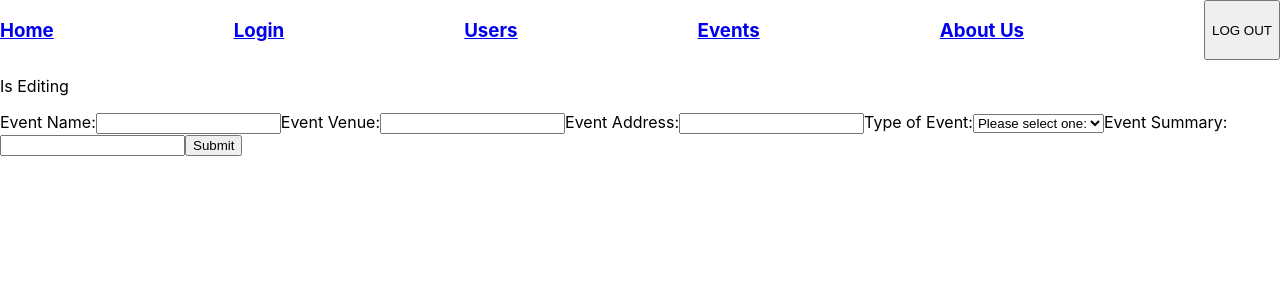
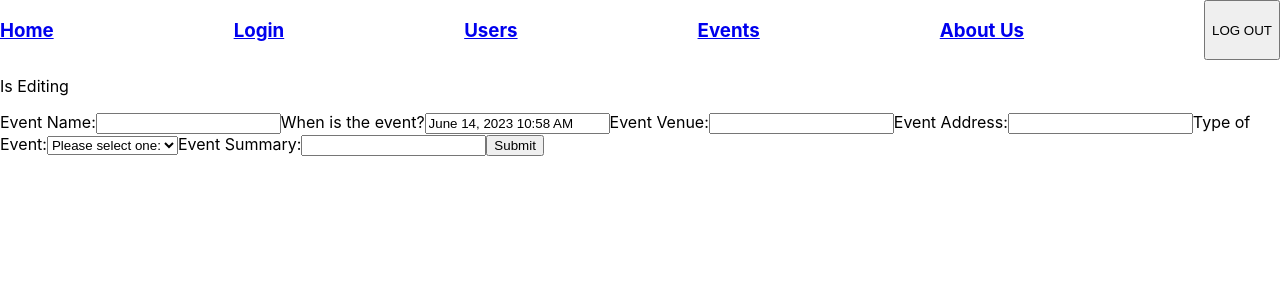
Before and after one commit to beemailley/final-project-frontend-bm, a React (Create React App) app: page /events/create in a window 1280 px wide. Shown: the top 300 px of the page. Built offline with nearby package versions, Linux system fonts and the light colour scheme.

Commit message:
added date picker to create event, edit event, and birthday

```diff
--- a/package.json
+++ b/package.json
@@ -13,6 +13,7 @@
     "eslint-plugin-react": "^7.30.1",
     "eslint-plugin-react-hooks": "^4.6.0",
     "react": "^18.2.0",
+    "react-datepicker": "^4.12.0",
     "react-dom": "^18.2.0",
     "react-redux": "^8.0.5",
     "react-router-dom": "^6.11.2",
--- a/src/components/CreateEvent/CreateEvent.js
+++ b/src/components/CreateEvent/CreateEvent.js
@@ -5,6 +5,8 @@ import { useSelector, useDispatch } from 'react-redux'
 import { events } from 'reducers/events';
 import { useNavigate } from 'react-router-dom';
 import { API_URL } from 'utils/urls';
+import DatePicker from 'react-datepicker';
+import 'react-datepicker/dist/react-datepicker.css';
 
 export const CreateEvent = () => {
   const navigate = useNavigate();
@@ -16,7 +18,7 @@ export const CreateEvent = () => {
   const [validationErrors, setValidationErrors] = useState('')
   const [newEvent, setNewEvent] = useState({
     eventName: '',
-    // eventDateAndTime: new Date(),
+    eventDateAndTime: new Date(),
     eventVenue: '',
     eventAddress: '',
     eventCategory: '',
@@ -55,6 +57,7 @@ export const CreateEvent = () => {
   ];
 
   const handleInputChange = (e) => {
+    if (e.target) {
       const { name, value } = e.target;
       setNewEvent((prevState) => {
         // eslint-disable-next-line prefer-object-spread
@@ -62,6 +65,14 @@ export const CreateEvent = () => {
         updatedState[name] = value;
         return updatedState;
       });
+    } else if (e) {
+      setNewEvent((prevState) => {
+        // eslint-disable-next-line prefer-object-spread
+        const updatedState = Object.assign({}, prevState);
+        updatedState.eventDateAndTime = e;
+        return updatedState;
+      });
+    }
   }
 
   const onFormSubmit = (e) => {
@@ -129,14 +140,20 @@ export const CreateEvent = () => {
                 name="eventName"
                 onChange={handleInputChange} />
             </label>
-            {/* <label htmlFor="eventdateandtime">
-              Event Date and Time:
-              <input
-                type="date"
-                name="eventdateandtime"
-                value={updatedEvent.eventDateAndTime}
-                onChange={(e) => setUpdatedEvent({ eventDateAndTime: e.target.value })} />
-            </label> */}
+            {/* eslint-disable-next-line jsx-a11y/label-has-associated-control */}
+            <label htmlFor="eventdateandtime">
+            When is the event?
+              <DatePicker
+                id="eventdateandtime"
+                name="eventDateAndTime"
+                selected={newEvent.eventDateAndTime}
+                onChange={handleInputChange}
+                showTimeSelect
+                timeFormat="HH:mm"
+                timeIntervals={30}
+                timeCaption="time"
+                dateFormat="MMMM d, yyyy h:mm aa" />
+            </label>
             <label htmlFor="eventVenue">
               Event Venue:
               <input
--- a/src/components/SingleEvent/SingleEvent.js
+++ b/src/components/SingleEvent/SingleEvent.js
@@ -3,6 +3,8 @@ import { useSelector, useDispatch } from 'react-redux'
 import { events } from 'reducers/events';
 import { useNavigate, useParams } from 'react-router-dom';
 import { API_URL } from 'utils/urls';
+import DatePicker from 'react-datepicker';
+import 'react-datepicker/dist/react-datepicker.css';
 
 export const SingleEvent = () => {
   const navigate = useNavigate();
@@ -17,7 +19,7 @@ export const SingleEvent = () => {
   const [validationErrors, setValidationErrors] = useState('')
   const [updatedEvent, setUpdatedEvent] = useState({
     eventName: '',
-    // eventDateAndTime: new Date(),
+    eventDateAndTime: new Date(),
     eventVenue: '',
     eventAddress: '',
     eventCategory: '',
@@ -89,7 +91,7 @@ export const SingleEvent = () => {
           dispatch(events.actions.setCreatedBy(data.response.createdBy))
           setUpdatedEvent({
             eventName: data.response.eventName || '',
-            // eventDateAndTime: data.response.eventDateAndTime || new Date(),
+            eventDateAndTime: new Date(data.response.eventDateAndTime) || new Date(),
             eventVenue: data.response.eventVenue || '',
             eventAddress: data.response.eventAddress || '',
             eventCategory: data.response.eventCategory || '',
@@ -125,6 +127,7 @@ export const SingleEvent = () => {
   }
 
   const handleInputChange = (e) => {
+    if (e.target) {
       const { name, value } = e.target;
       setUpdatedEvent((prevState) => {
         // eslint-disable-next-line prefer-object-spread
@@ -132,6 +135,14 @@ export const SingleEvent = () => {
         updatedState[name] = value;
         return updatedState;
       });
+    } else if (e) {
+      setUpdatedEvent((prevState) => {
+        // eslint-disable-next-line prefer-object-spread
+        const updatedState = Object.assign({}, prevState);
+        updatedState.eventDateAndTime = e;
+        return updatedState;
+      });
+    }
   }
 
   const onFormSubmit = (e) => {
@@ -167,6 +178,7 @@ export const SingleEvent = () => {
         .then((res) => res.json())
         .then((data) => {
           dispatch(events.actions.setEventName(data.response.eventName))
+          dispatch(events.actions.setEventDateAndTime(data.response.eventDateAndTime))
           dispatch(events.actions.setEventVenue(data.response.eventVenue))
           dispatch(events.actions.setEventAddress(data.response.eventAddress))
           dispatch(events.actions.setEventCategory(data.response.eventCategory))
@@ -212,14 +224,20 @@ export const SingleEvent = () => {
                 value={updatedEvent.eventName}
                 onChange={handleInputChange} />
             </label>
-            {/* <label htmlFor="eventdateandtime">
-              Event Date and Time:
-              <input
-                type="date"
-                name="eventdateandtime"
-                value={updatedEvent.eventDateAndTime}
-                onChange={(e) => setUpdatedEvent({ eventDateAndTime: e.target.value })} />
-            </label> */}
+            {/* eslint-disable-next-line jsx-a11y/label-has-associated-control */}
+            <label htmlFor="eventdateandtime">
+            When is the event?
+              <DatePicker
+                id="eventdateandtime"
+                name="eventDateAndTime"
+                selected={updatedEvent.eventDateAndTime}
+                onChange={handleInputChange}
+                showTimeSelect
+                timeFormat="HH:mm"
+                timeIntervals={30}
+                timeCaption="time"
+                dateFormat="MMMM d, yyyy h:mm aa" />
+            </label>
             <label htmlFor="eventVenue">
               Event Venue:
               <input
--- a/src/components/UserProfile/UserProfile.js
+++ b/src/components/UserProfile/UserProfile.js
@@ -4,6 +4,8 @@ import { useNavigate } from 'react-router-dom';
 import { API_URL } from 'utils/urls';
 import { user } from 'reducers/user';
 import countryList from 'country-list';
+import DatePicker from 'react-datepicker';
+import 'react-datepicker/dist/react-datepicker.css';
 
 export const UserProfile = () => {
   const dispatch = useDispatch()
@@ -27,11 +29,7 @@ export const UserProfile = () => {
     //   year: 'numeric'
     // }),
     gender: 'Select your gender',
-    birthday: new Date().toLocaleDateString('en-US', {
-      day: 'numeric',
-      month: 'long',
-      year: 'numeric'
-    }),
+    birthday: new Date(),
     interests: 'Select an interest',
     currentCity: '',
     homeCountry: 'Select a country'
@@ -156,13 +154,9 @@ export const UserProfile = () => {
             firstName: firstName || '',
             lastName: lastName || '',
             emailAddress: emailAddress || '',
-            memberSince: memberSince || new Date().toLocaleDateString('en-US', {
-              day: 'numeric',
-              month: 'long',
-              year: 'numeric'
-            }),
+            memberSince: memberSince || new Date(),
             gender: gender || 'Select your gender',
-            birthday: birthday || '',
+            birthday: new Date(birthday) || new Date(),
             interests: interests || '',
             currentCity: currentCity || '',
             homeCountry: homeCountry || ''
@@ -186,15 +180,23 @@ export const UserProfile = () => {
   }
 
   const handleInputChange = (e) => {
+    if (e.target) {
       const { name, value } = e.target;
-
       setUpdatedProfile((prevState) => {
         // eslint-disable-next-line prefer-object-spread
         const updatedState = Object.assign({}, prevState);
         updatedState[name] = value;
         return updatedState;
       });
-  };
+    } else if (e) {
+      setUpdatedProfile((prevState) => {
+        // eslint-disable-next-line prefer-object-spread
+        const updatedState = Object.assign({}, prevState);
+        updatedState.birthday = e;
+        return updatedState;
+      });
+    }
+  }
 
   const handleSaveProfileClick = () => {
     if (isEditing) {
@@ -293,13 +295,18 @@ export const UserProfile = () => {
             </select>
             <br />
           </label>
-          <label htmlFor="Birthday:">
-            Birthday:
-            <input
-              type="text"
+          {/* eslint-disable-next-line jsx-a11y/label-has-associated-control */}
+          <label htmlFor="birthday">
+            When is your birthday?
+            <DatePicker
+              id="birthday"
               name="birthday"
-              value={updatedProfile.birthday}
-              onChange={handleInputChange} /><br />
+              selected={updatedProfile.birthday}
+              onChange={handleInputChange}
+              peekNextMonth
+              showMonthDropdown
+              showYearDropdown
+              dropdownMode="select" />
           </label>
           <label htmlFor="Interests:">
             Interests:
```
Also changed, not shown: 1 other file (tests, documents, lock files or other folders). Lines whose indentation alone changed are shown as unchanged.
